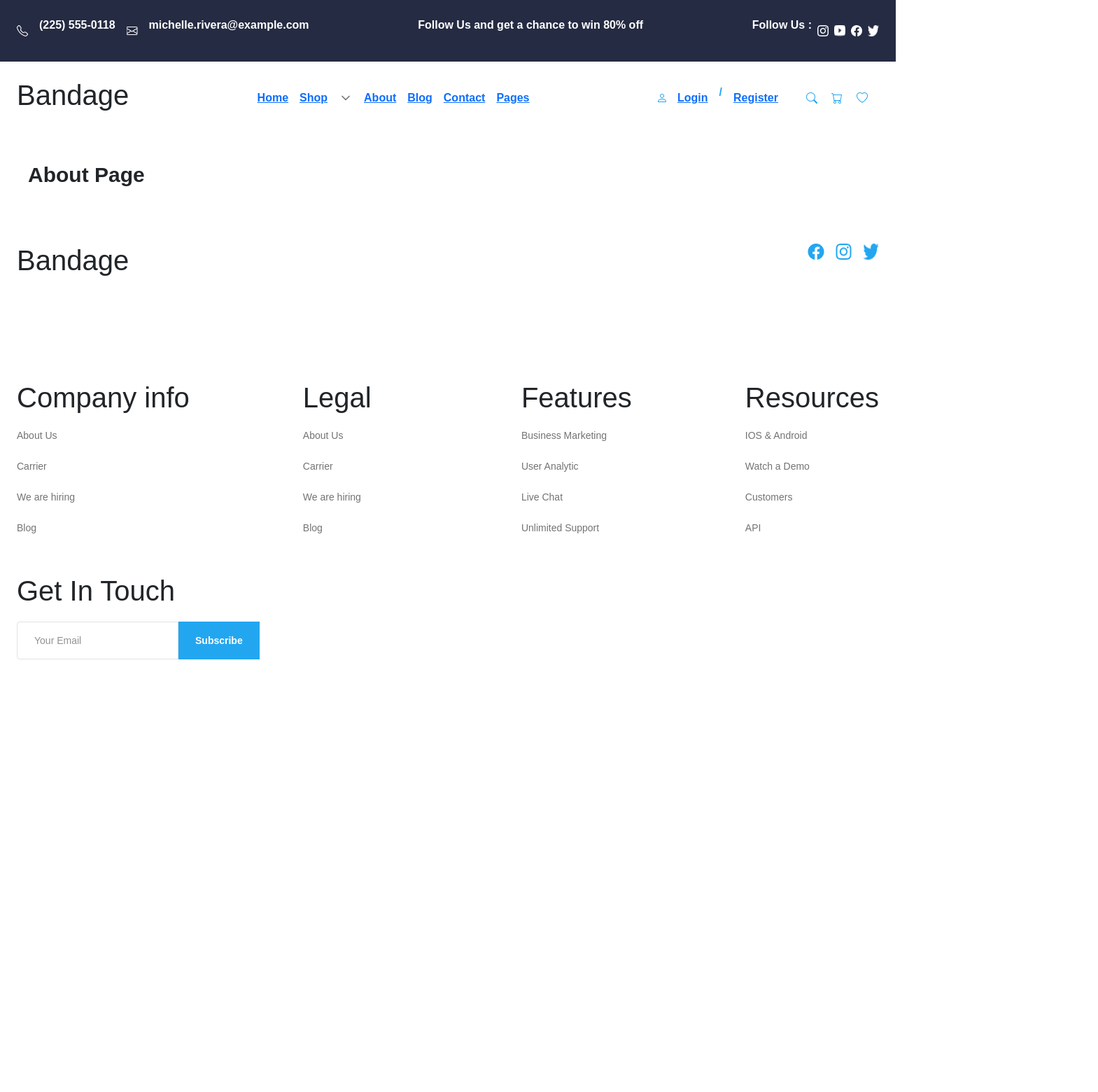
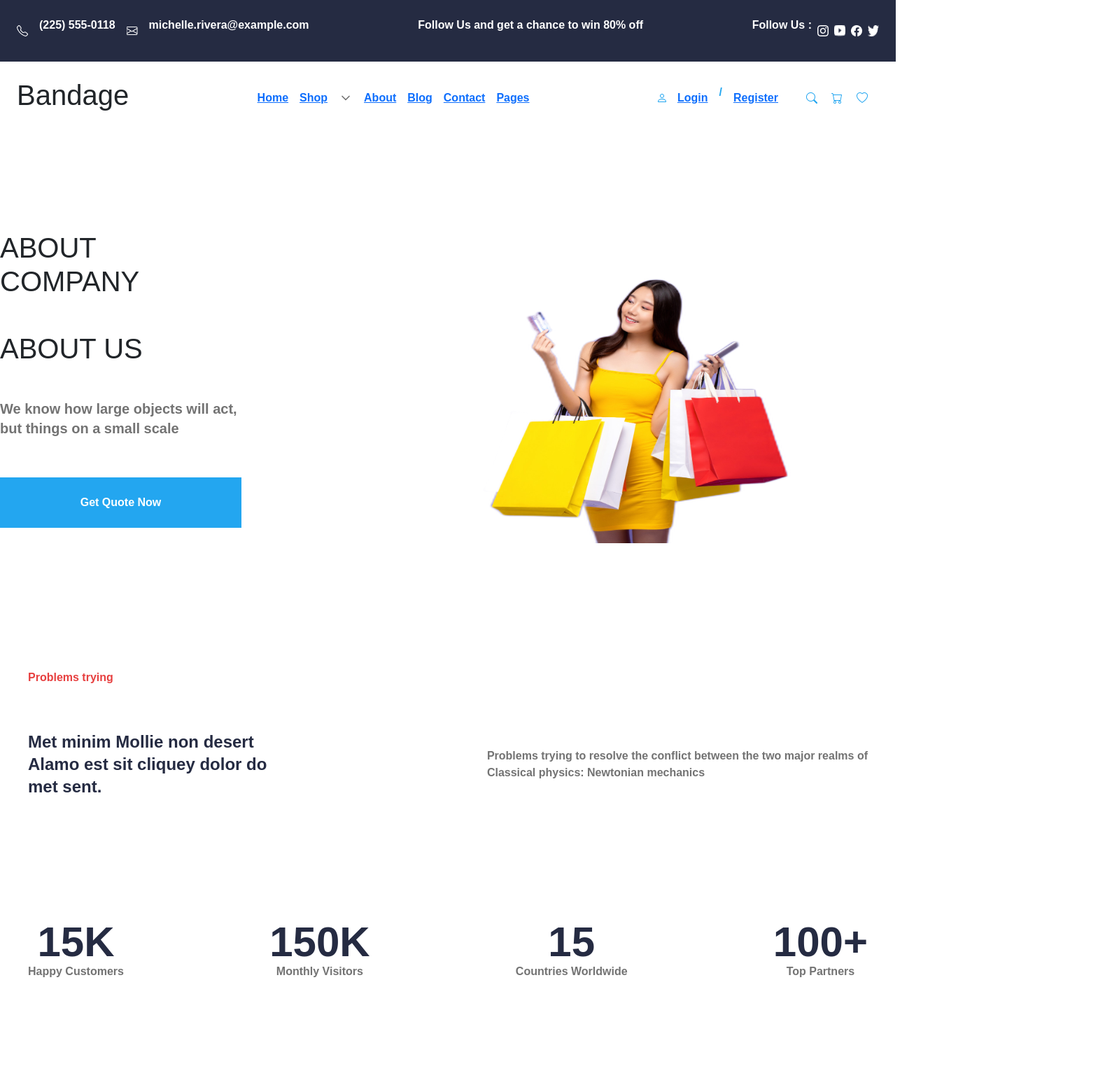
Before and after one commit to lbartul/e-commerce-project, a React (Vite) app: page /about in a window 1280 px wide. Shown: the top 1560 px of the page at 70% size, 1569 px wide, since content can reach past the window. Before the commit the page ends 1062 px from the top, so only its background shows below. Built offline with nearby package versions, Linux system fonts and the light colour scheme; the HTML template or start-up script is replaced by a standard one.

Commit message:
About page

```diff
--- a/src/pages/AboutPage.jsx
+++ b/src/pages/AboutPage.jsx
@@ -1,3 +1,119 @@
 export default function AboutPage() {
-  return <div className="p-10 text-3xl font-bold">About Page</div>;
+  return (
+   <>
+      <div className="flex text-start justify-center items-center mt-35 gap-x-30">
+        <div className="flex flex-col gap-y-10">
+          <h1 className="text-[#252B42] font-bold">ABOUT COMPANY</h1>
+          <h1 className="text-[#252B42] font-bold text-5xl">ABOUT US</h1>
+          <p className="text-[#737373] font-bold text-xl">We know how large objects will act, <br />
+          but things on a small scale</p>
+          <button className="text-white bg-[#23A6F0] font-semibold rounded-sm mr-40 py-4">Get Quote Now</button>
+        </div>
+        <img src="/img/about.png" alt="" className="w-[821px] h-[468px]" />
+      </div>
+
+      <div className="max-w-[1200px] mx-auto mt-45">
+        <div className="flex pb-5">
+          <p className="text-[#E74040] font-semibold">Problems trying</p>
+        </div>
+        <div className="flex  justify-between items-center">
+          <p className="text-[#252B42] font-bold text-2xl">Met minim Mollie non desert <br /> Alamo est sit cliquey dolor do <br /> met sent.</p>
+          <p className="text-[#737373] font-semibold text-m">Problems trying to resolve the conflict between the two major realms of <br /> Classical physics: Newtonian mechanics </p>
+        </div>
+      </div>
+
+      <div className="flex flex-row justify-between text-center max-w-[1200px] mx-auto py-40">
+        <section>
+          <span className="text-[#252B42] font-bold text-6xl">15K</span>
+          <p className="text-[#737373] font-semibold">Happy Customers</p>
+        </section>
+
+        <section>
+          <span className="text-[#252B42] font-bold text-6xl">150K</span>
+          <p className="text-[#737373] font-semibold">Monthly Visitors</p>
+        </section>
+
+        <section>
+          <span className="text-[#252B42] font-bold text-6xl">15</span>
+          <p className="text-[#737373] font-semibold">Countries Worldwide</p>
+        </section>
+
+        <section>
+          <span className="text-[#252B42] font-bold text-6xl">100+</span>
+          <p className="text-[#737373] font-semibold">Top Partners</p>
+        </section>
+      </div>
+
+
+      {/* Video player simdilik resim olarak eklendi */}
+      <div className="flex max-w-[1200px] mx-auto py-40 justify-center">
+          <img src="/img/videocard.png" alt="" className="w-[989px] h-[540px]" />
+      </div>
+
+      <section className="flex flex-col items-center text-center gap-y-4">
+          <h1 className="text-[#252B42] font-bold text-4xl">Meet Our Team</h1>
+          <p className="text-[#737373] font-semibold">Problems trying to resolve the conflict between <br />
+          the two major realms of Classical physics: Newtonian mechanics </p>
+        </section>
+
+
+      <div className="grid grid-cols-3 gap-0 justify-items-center py-10 max-w-[1300px] mx-auto py-40">
+
+        <div className="flex flex-col items-center text-center">
+            <img src="/img/p3.jpg" alt="profile" className="w-[329px] h-[231px] object-cover" />
+            <span className="mt-4 font-semibold text-lg">Username</span>
+            <span className="text-[#737373]">Profession</span>
+            <div className="flex flex-row gap-5 mt-3 mb-50 ">
+              <img src="/img/fbblue.png" alt="facebook" className="w-5 h-5" />
+              <img src="/img/igblue.png" alt="instagram" className="w-5 h-5" />
+              <img src="/img/xblue.png" alt="x" className="w-5 h-5" />
+            </div>
+          </div>
+
+          <div className="flex flex-col items-center text-center">
+          <img src="/img/p2.jpg" alt="profile" className="w-[329px] h-[231px] object-cover" />
+          <span className="mt-4 font-semibold text-lg">Username</span>
+          <span className="text-[#737373]">Profession</span>
+          <div className="flex flex-row gap-5 mt-3 mb-50">
+            <img src="/img/fbblue.png" alt="facebook" className="w-5 h-5" />
+            <img src="/img/igblue.png" alt="instagram" className="w-5 h-5" />
+            <img src="/img/xblue.png" alt="x" className="w-5 h-5" />
+          </div>
+        </div>
+
+        <div className="flex flex-col items-center text-center">
+          <img src="/img/p6.jpg" alt="profile" className="w-[329px] h-[231px] object-cover" />
+          <span className="mt-4 font-semibold text-lg">Username</span>
+          <span className="text-[#737373]">Profession</span>
+          <div className="flex flex-row gap-5 mt-3 mb-50">
+            <img src="/img/fbblue.png" alt="facebook" className="w-5 h-5" />
+            <img src="/img/igblue.png" alt="instagram" className="w-5 h-5" />
+            <img src="/img/xblue.png" alt="x" className="w-5 h-5" />
+          </div>
+        </div>
+
+     </div>
+
+
+     <div className="flex flex-col">
+        <section className="flex flex-col items-center text-center gap-y-12">
+          <h1 className="text-[#252B42] font-bold text-4xl">Big Companies Are Here</h1>
+          <p className="text-[#737373] font-semibold">Problems trying to resolve the conflict between <br />
+          the two major realms of Classical physics: Newtonian mechanics </p>
+        </section>
+
+        <div className="max-w-7xl mx-auto mt-35 mb-24">
+          <div className="flex flex-col sm:flex-row items-center gap-x-21 gap-y-12">
+            <img src="/img/hooli.png" alt="" />
+            <img src="/img/lyft.png" alt="" />
+            <img src="/img/logog.png" alt="" />
+            <img src="/img/stripe.png" alt="" />
+            <img src="/img/amazon.png" alt="" />
+            <img src="/img/reddit.png" alt="" />
+          </div>
+        </div>
+     </div>
+   </>
+
+  );
 }
```
Also changed, not shown: public/img/about.png (added), public/img/videocard.png (added).
